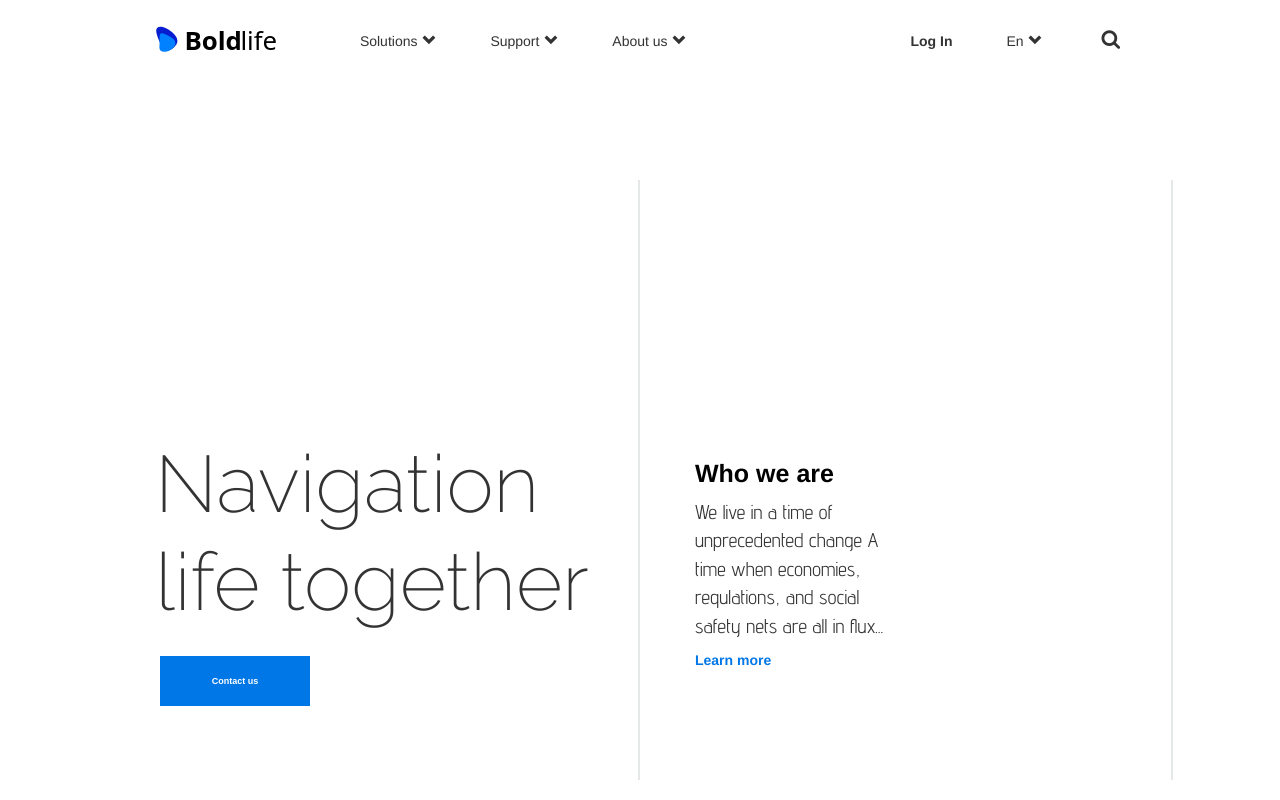
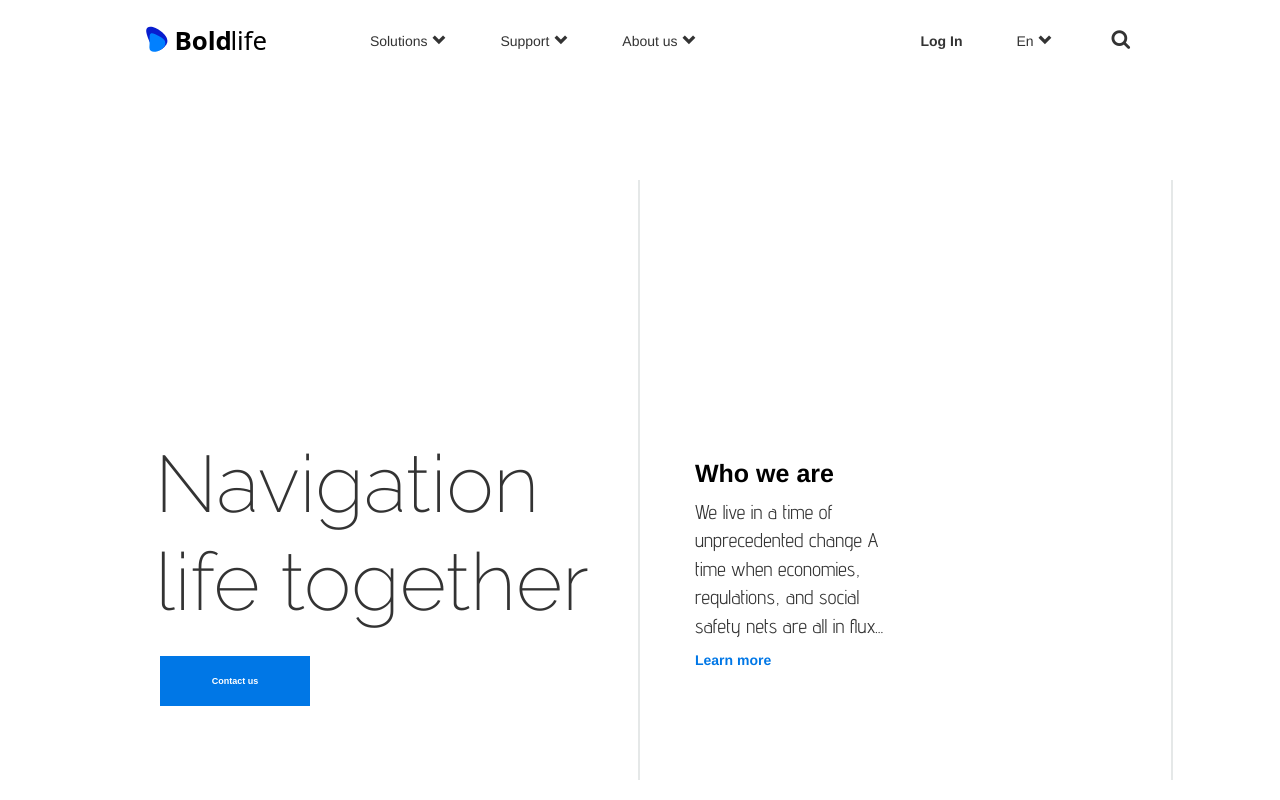
Before and after one commit to AndrewAlkazeer/Car-Insurance-Landing-Page, a plain HTML site: page main.html in a window 1280 px wide. Shown: the top 800 px of the page. Drawn offline with nearby package versions, Linux system fonts and the light colour scheme.

Commit message:
clearing things up

```diff
--- a/main.html
+++ b/main.html
@@ -22,7 +22,7 @@
 <!-- Navbar -->
 <nav>
     <img src="imgs/Boldlife.svg" alt="company logo" />
-    <ul>
+    <ul class="visible-lg">
         <li class="nav-menu"><a>Solutions</a><i class="glyphicon glyphicon-chevron-down nav-arrow"></i></li>
         <li class="nav-menu"><a>Support</a><i class="glyphicon glyphicon-chevron-down nav-arrow"></i></li>
         <li class="nav-menu"><a>About us</a><i class="glyphicon glyphicon-chevron-down nav-arrow"></i></li>
@@ -336,7 +336,7 @@
               <p>Boldlife Investment Management</p>
               <p>Retirement & Income Solutions</p>
             </div>
-            <div class="col-lg-2 col-lg-push-1 col-md-2 col-md-push-1 col-sm-12 col-sm-push-1 col-xs-1 col-xs-pull-8 en-cont">
+            <div class="col-lg-2 col-lg-push-1 col-md-2 col-md-push-1 col-sm-12 col-sm-push-1 col-xs-3 en-cont">
                 <p>En<i class="glyphicon glyphicon-chevron-down"></i></p>
             </div>
         </div>
--- a/style.css
+++ b/style.css
@@ -17,7 +17,7 @@ nav img{
     float: left;
     top: 50%;
     transform: translateY(-50%);
-    margin-left: 150px;
+    margin-left: 140px;
 }
 
 nav ul{
@@ -26,7 +26,8 @@ nav ul{
     margin: 0;
     top: 50%;
     transform: translateY(-50%);
-    margin-right: 150px;
+    margin-right: 140px;
+    padding-left: 0;
 }
 
 nav ul li{
@@ -809,6 +810,10 @@ margin-top: 60px;
 
     .price-options-cont{
     }
+
+    body{
+        background: lightpink !important;
+    }
 }
 /* Small Screen Size SM*/
 @media screen and (min-width: 768px) and (max-width: 991px) {
```
